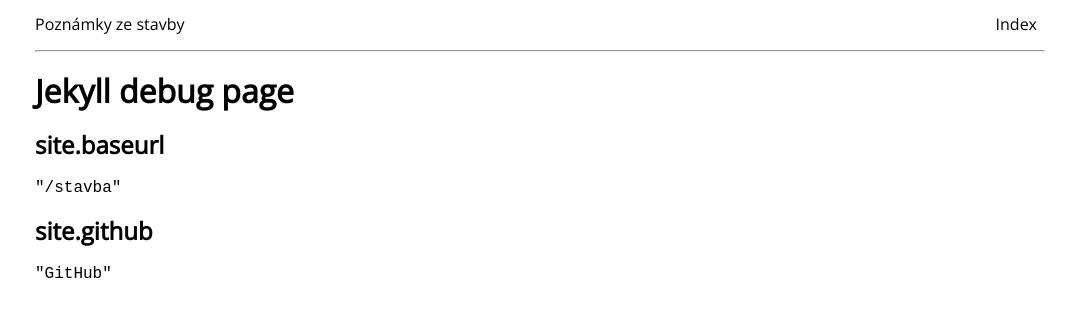
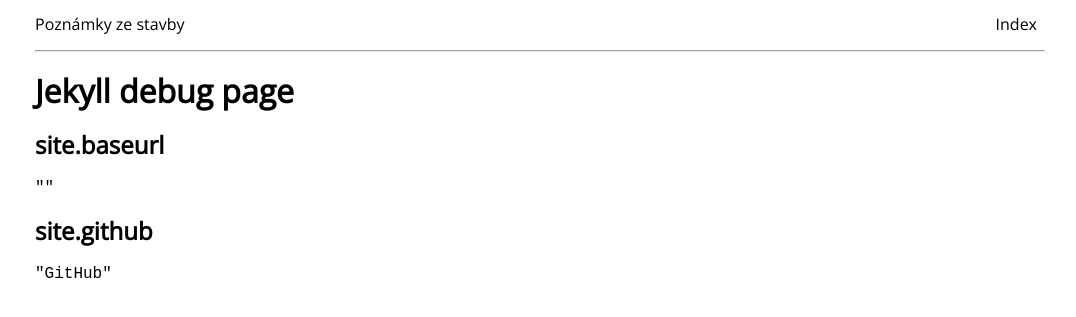
Before and after one commit to jansuchy/stavba, a Jekyll site: the page built from debug.html, in a window 1280 px wide. Shown: the top 317 px of the page, without its empty margins (100-1176 px from the left). Built offline with Jekyll 4.4.1, drawn with Linux system fonts in a browser that asks for light colours; nearby versions of some CDN libraries; a style sheet for code colours, icons or effects is not loaded.

Commit message:
remove baseurl, this page is no longer hosted in a subdirectory

```diff
--- a/_config.yml
+++ b/_config.yml
@@ -2,4 +2,3 @@ encoding: utf-8
 paginate: 5
 markdown: kramdown
 exclude: [Gemfile, Gemfile.lock, Rakefile]
-baseurl: /stavba
```
